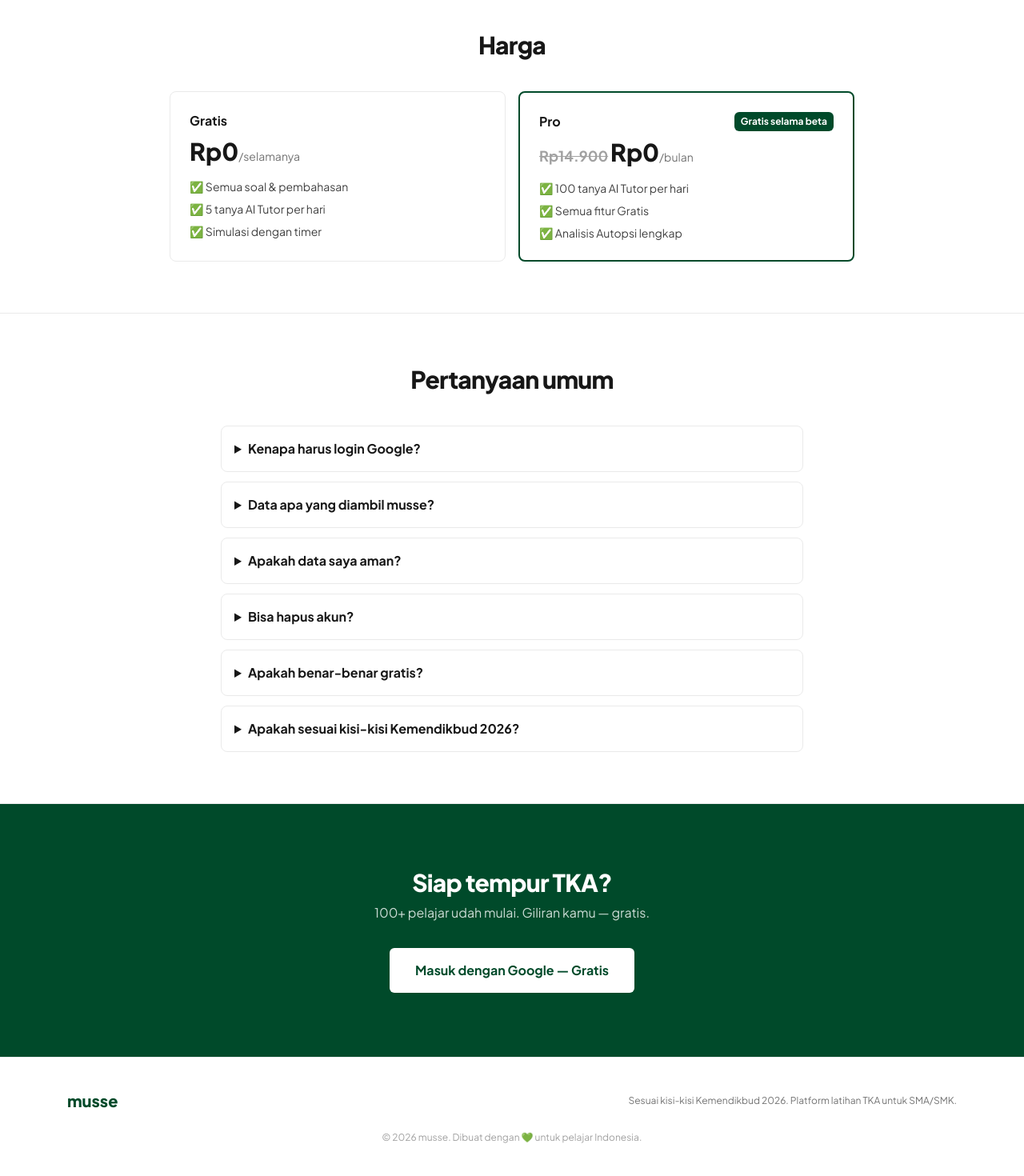
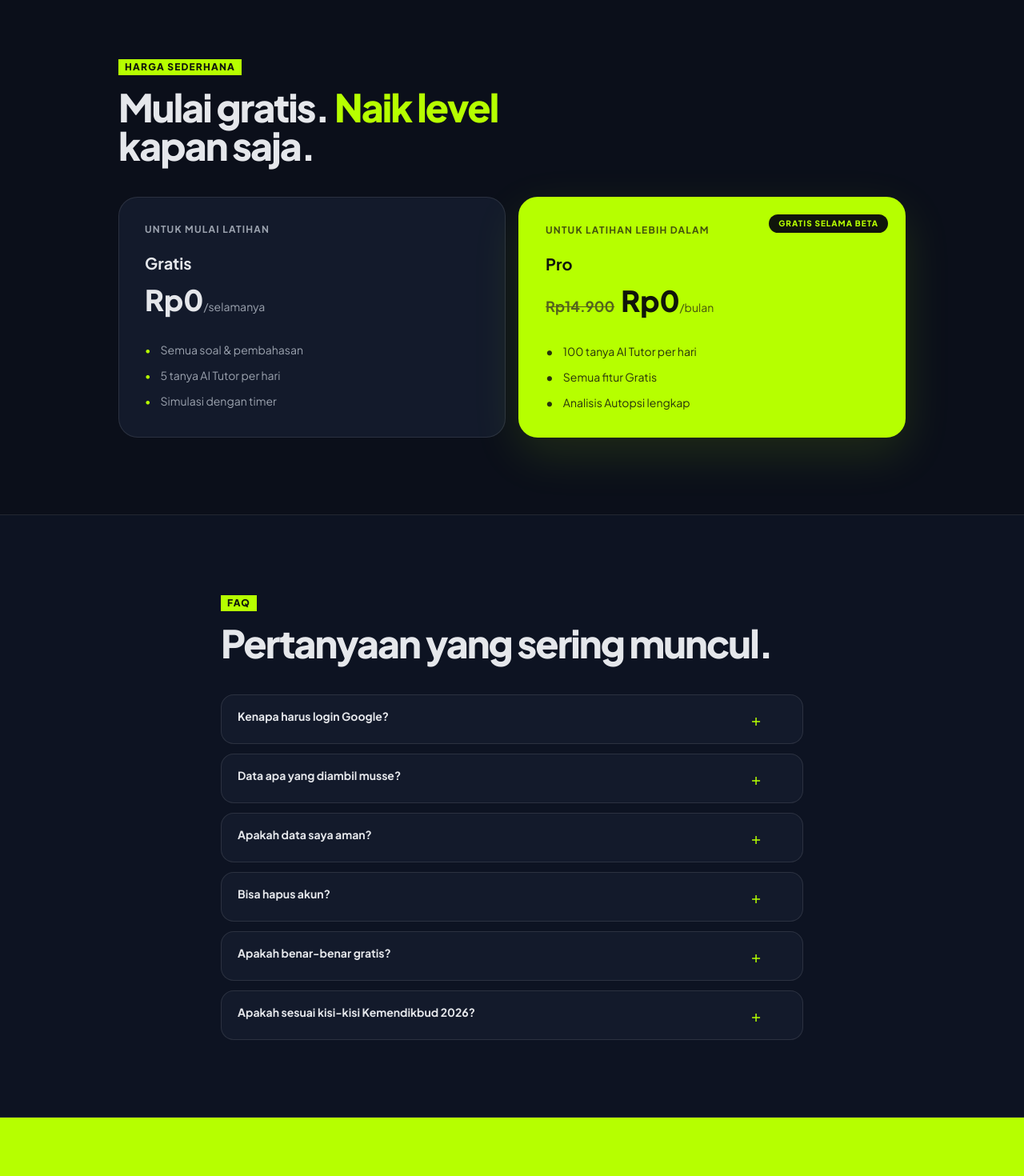
Before and after one commit to Avynxchz/musse-web, a Next.js app: page / in a window 1280 px wide. Shown: the part 5540-7010 px from the top of the page at 80% size. Built offline with nearby package versions, Linux system fonts and the light colour scheme.

Commit message:
Redesign pricing FAQ and closing CTA

```diff
--- a/components/Closing.tsx
+++ b/components/Closing.tsx
@@ -12,39 +12,16 @@ export function FinalCta() {
   }
 
   return (
-    <section className="border-b border-[#EAEAEA] bg-[#004a2a]">
-      <div className="mx-auto max-w-3xl px-5 py-20 text-center">
-        <h2 className="text-3xl font-extrabold tracking-tight text-white">
-          Siap tempur TKA?
-        </h2>
-        <p className="mt-2 text-white/80">
-          100+ pelajar udah mulai. Giliran kamu — gratis.
-        </p>
-        <button
-          onClick={handleLogin}
-          className="mt-8 rounded-md bg-white px-8 py-4 text-base font-bold text-[#004a2a] hover:bg-neutral-100"
-        >
-          Masuk dengan Google — Gratis
-        </button>
-      </div>
+    <section className="border-b border-white/10 bg-[var(--musse-lime)]">
+      <div className="mx-auto max-w-4xl px-5 py-20 text-center md:py-28"><p className="text-xs font-black uppercase tracking-[0.2em] text-[#42520d]">Sudah siap?</p><h2 className="mt-4 text-5xl font-black tracking-[-0.08em] text-[#10150b] md:text-7xl">Siap tempur TKA?</h2><p className="mx-auto mt-4 max-w-md text-sm leading-6 text-[#42520d]">100+ pelajar udah mulai. Giliran kamu — gratis.</p><button onClick={handleLogin} className="mt-8 rounded-full bg-[#10150b] px-7 py-4 text-sm font-extrabold text-[var(--musse-lime)] transition hover:-translate-y-1 focus-visible:outline-2 focus-visible:outline-offset-4 focus-visible:outline-[#10150b]">Masuk dengan Google — Gratis</button></div>
     </section>
   )
 }
 
 export function Footer() {
   return (
-    <footer className="bg-white">
-      <div className="mx-auto max-w-6xl px-5 py-10">
-        <div className="flex flex-col items-center justify-between gap-4 md:flex-row">
-          <div className="text-xl font-extrabold text-[#004a2a]">musse</div>
-          <p className="text-xs text-neutral-500">
-            Sesuai kisi-kisi Kemendikbud 2026. Platform latihan TKA untuk SMA/SMK.
-          </p>
-        </div>
-        <p className="mt-6 text-center text-xs text-neutral-400">
-          © 2026 musse. Dibuat dengan 💚 untuk pelajar Indonesia.
-        </p>
-      </div>
+    <footer className="bg-[var(--musse-bg)]">
+      <div className="mx-auto max-w-6xl px-5 py-10 md:py-14"><div className="flex flex-col gap-6 border-b border-white/10 pb-8 md:flex-row md:items-start md:justify-between"><div><div className="text-2xl font-black tracking-[-0.08em] text-[var(--musse-lime)]">musse<span className="text-white">.</span></div><p className="mt-3 max-w-xs text-xs leading-6 text-[var(--musse-muted)]">Platform latihan TKA untuk SMA/SMK sesuai kisi-kisi Kemendikbud 2026.</p></div><nav aria-label="Footer" className="flex gap-5 text-xs text-[var(--musse-muted)]"><a href="#fitur" className="transition hover:text-[var(--musse-lime)]">Fitur</a><a href="#harga" className="transition hover:text-[var(--musse-lime)]">Harga</a><a href="#faq" className="transition hover:text-[var(--musse-lime)]">FAQ</a></nav></div><p className="pt-6 text-xs text-[var(--musse-muted)]">© 2026 musse. Dibuat untuk pelajar Indonesia.</p></div>
     </footer>
   )
 }
--- a/components/LockedPreview.tsx
+++ b/components/LockedPreview.tsx
@@ -129,8 +129,8 @@ export default function LockedPreview() {
                         className={`flex w-full items-center gap-3 rounded-md border p-3 text-left text-sm transition ${cls}`}
                       >
                         <span className="font-bold">{o.key}.</span> {o.text}
-                        {userAns && o.key === q.kunci && <span>✅</span>}
-                        {userAns && o.key === userAns && o.key !== q.kunci && <span>❌</span>}
+                        {userAns && o.key === q.kunci && <span className="text-emerald-400" aria-label="Benar">✓</span>}
+                        {userAns && o.key === userAns && o.key !== q.kunci && <span className="text-red-400" aria-label="Salah">×</span>}
                       </button>
                     )
                   })}
@@ -195,7 +195,7 @@ export default function LockedPreview() {
                   }`}
                 >
                   <p className="text-xs font-bold text-neutral-400">
-                    {m.role === 'user' ? 'Kamu' : '🤖 AI Tutor'}
+                    {m.role === 'user' ? 'Kamu' : 'AI Tutor'}
                   </p>
                   <p className="mt-1 text-neutral-800">
                     {m.role === 'ai' ? <TypingText text={m.text} /> : m.text}
--- a/components/Mockups.tsx
+++ b/components/Mockups.tsx
@@ -33,7 +33,7 @@ export function FeatureVisual({ type }: { type: string }) {
       return (
         <div className={base}>
           <div className="w-full space-y-1.5">
-            <div className="rounded border border-green-500 bg-green-50 px-2 py-1.5 text-[11px] font-bold">B. Rp23.000 ✅</div>
+            <div className="rounded border border-green-500 bg-green-50 px-2 py-1.5 text-[11px] font-bold">B. Rp23.000 ✓</div>
             <div className="rounded border border-[#EAEAEA] bg-white px-2 py-1.5 text-[11px] text-neutral-400">A. Rp19.000</div>
           </div>
         </div>
@@ -101,7 +101,7 @@ export function FeatureVisual({ type }: { type: string }) {
       return (
         <div className={base}>
           <div className="w-full rounded border-2 border-[#004a2a] bg-white p-2">
-            <p className="text-[10px] font-bold">🎯 Misi hari ini</p>
+            <p className="text-[10px] font-bold">Misi hari ini</p>
             <p className="text-[9px] text-neutral-500">Kerjakan 10 soal Aljabar</p>
             <div className="mt-1 h-1 rounded bg-[#EAEAEA]"><div className="h-1 w-2/3 rounded bg-[#004a2a]" /></div>
           </div>
@@ -122,7 +122,7 @@ export function FeatureVisual({ type }: { type: string }) {
           <div className="flex gap-1">
             {['S', 'S', 'R', 'K', 'J', 'S', 'M'].map((d, i) => (
               <div key={i} className={`flex h-8 w-8 items-center justify-center rounded-full text-[10px] font-bold ${i < 5 ? 'bg-orange-100 text-orange-600' : 'bg-[#EAEAEA] text-neutral-400'}`}>
-                {i < 5 ? '🔥' : d}
+                {i < 5 ? d : d}
               </div>
             ))}
           </div>
--- a/components/Sections.tsx
+++ b/components/Sections.tsx
@@ -85,41 +85,16 @@ export function Testimonials() {
 }
 
 export function Pricing() {
+  const freeFeatures = ['Semua soal & pembahasan', '5 tanya AI Tutor per hari', 'Simulasi dengan timer']
+  const proFeatures = ['100 tanya AI Tutor per hari', 'Semua fitur Gratis', 'Analisis Autopsi lengkap']
+
   return (
-    <section className="border-b border-[#EAEAEA] bg-white">
-      <div className="mx-auto max-w-4xl px-5 py-16">
-        <h2 className="text-center text-3xl font-extrabold tracking-tight text-neutral-900">Harga</h2>
+    <section id="harga" className="border-b border-white/10 bg-[var(--musse-bg)]">
+      <div className="mx-auto max-w-5xl px-5 py-16 md:py-24">
+        <div className="max-w-xl"><span className="inline-block bg-[var(--musse-lime)] px-2 py-0.5 text-xs font-black uppercase tracking-widest text-[#10150b]">Harga sederhana</span><h2 className="mt-4 text-3xl font-extrabold tracking-[-0.04em] text-[var(--musse-text)] md:text-5xl">Mulai gratis. <span className="text-[var(--musse-lime)]">Naik level</span> kapan saja.</h2></div>
         <div className="mt-10 grid gap-4 md:grid-cols-2">
-          <div className="rounded-lg border border-[#EAEAEA] p-6">
-            <h3 className="font-bold text-neutral-900">Gratis</h3>
-            <p className="mt-2">
-              <span className="text-3xl font-extrabold text-neutral-900">Rp0</span>
-              <span className="text-sm text-neutral-500">/selamanya</span>
-            </p>
-            <ul className="mt-4 space-y-2 text-sm text-neutral-700">
-              <li>✅ Semua soal & pembahasan</li>
-              <li>✅ 5 tanya AI Tutor per hari</li>
-              <li>✅ Simulasi dengan timer</li>
-            </ul>
-          </div>
-          <div className="rounded-lg border-2 border-[#004a2a] p-6">
-            <div className="flex items-center justify-between">
-              <h3 className="font-bold text-neutral-900">Pro</h3>
-              <span className="rounded-md bg-[#004a2a] px-2 py-1 text-xs font-bold text-white">
-                Gratis selama beta
-              </span>
-            </div>
-            <p className="mt-2">
-              <span className="text-lg font-bold text-neutral-400 line-through">Rp14.900</span>{' '}
-              <span className="text-3xl font-extrabold text-neutral-900">Rp0</span>
-              <span className="text-sm text-neutral-500">/bulan</span>
-            </p>
-            <ul className="mt-4 space-y-2 text-sm text-neutral-700">
-              <li>✅ 100 tanya AI Tutor per hari</li>
-              <li>✅ Semua fitur Gratis</li>
-              <li>✅ Analisis Autopsi lengkap</li>
-            </ul>
-          </div>
+          <div className="rounded-3xl border border-white/10 bg-[var(--musse-card)] p-6 md:p-8"><p className="text-xs font-bold uppercase tracking-widest text-[var(--musse-muted)]">Untuk mulai latihan</p><h3 className="mt-5 text-xl font-bold text-[var(--musse-text)]">Gratis</h3><p className="mt-3"><span className="text-4xl font-black text-[var(--musse-text)]">Rp0</span><span className="text-sm text-[var(--musse-muted)]">/selamanya</span></p><ul className="mt-8 flex flex-col gap-3 text-sm text-[var(--musse-muted)]">{freeFeatures.map((feature) => <li key={feature} className="flex gap-3"><span className="text-[var(--musse-lime)]" aria-hidden="true">•</span>{feature}</li>)}</ul></div>
+          <div className="relative overflow-hidden rounded-3xl border-2 border-[var(--musse-lime)] bg-[var(--musse-lime)] p-6 text-[#10150b] shadow-[0_20px_60px_rgba(182,255,0,0.12)] md:p-8"><span className="absolute right-5 top-5 rounded-full bg-[#10150b] px-3 py-1 text-[10px] font-black uppercase tracking-widest text-[var(--musse-lime)]">Gratis selama beta</span><p className="text-xs font-bold uppercase tracking-widest text-[#42520d]">Untuk latihan lebih dalam</p><h3 className="mt-5 text-xl font-bold">Pro</h3><p className="mt-3"><span className="text-lg font-bold text-[#53631d] line-through">Rp14.900</span><span className="ml-2 text-4xl font-black">Rp0</span><span className="text-sm text-[#42520d]">/bulan</span></p><ul className="mt-8 flex flex-col gap-3 text-sm text-[#26320c]">{proFeatures.map((feature) => <li key={feature} className="flex gap-3"><span className="font-black" aria-hidden="true">•</span>{feature}</li>)}</ul></div>
         </div>
       </div>
     </section>
@@ -128,20 +103,8 @@ export function Pricing() {
 
 export function Faq() {
   return (
-    <section className="border-b border-[#EAEAEA] bg-white">
-      <div className="mx-auto max-w-3xl px-5 py-16">
-        <h2 className="text-center text-3xl font-extrabold tracking-tight text-neutral-900">
-          Pertanyaan umum
-        </h2>
-        <div className="mt-10 space-y-3">
-          {faqs.map((f) => (
-            <details key={f.q} className="rounded-lg border border-[#EAEAEA] p-4">
-              <summary className="cursor-pointer font-bold text-neutral-900">{f.q}</summary>
-              <p className="mt-2 text-sm text-neutral-600">{f.a}</p>
-            </details>
-          ))}
-        </div>
-      </div>
+    <section id="faq" className="border-b border-white/10 bg-[#0d1322]">
+      <div className="mx-auto max-w-3xl px-5 py-16 md:py-24"><span className="inline-block bg-[var(--musse-lime)] px-2 py-0.5 text-xs font-black uppercase tracking-widest text-[#10150b]">FAQ</span><h2 className="mt-4 text-3xl font-extrabold tracking-[-0.04em] text-[var(--musse-text)] md:text-5xl">Pertanyaan yang sering muncul.</h2><div className="mt-10 flex flex-col gap-3">{faqs.map((f) => <details key={f.q} className="group rounded-2xl border border-white/10 bg-[var(--musse-card)] px-5 py-4"><summary className="cursor-pointer list-none pr-8 text-sm font-bold text-[var(--musse-text)] marker:hidden">{f.q}<span className="float-right text-xl font-normal text-[var(--musse-lime)] transition-transform group-open:rotate-45" aria-hidden="true">+</span></summary><p className="mt-3 max-w-2xl text-sm leading-7 text-[var(--musse-muted)]">{f.a}</p></details>)}</div></div>
     </section>
   )
 }
```
Also changed, not shown: components/Features.tsx (+1 -1 lines).
